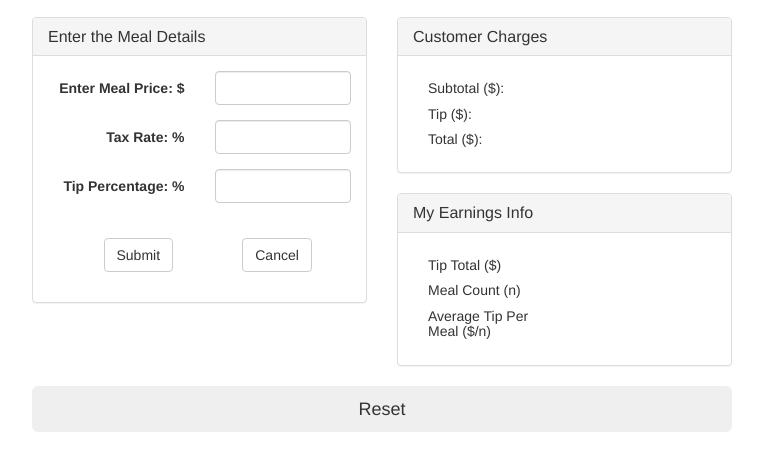
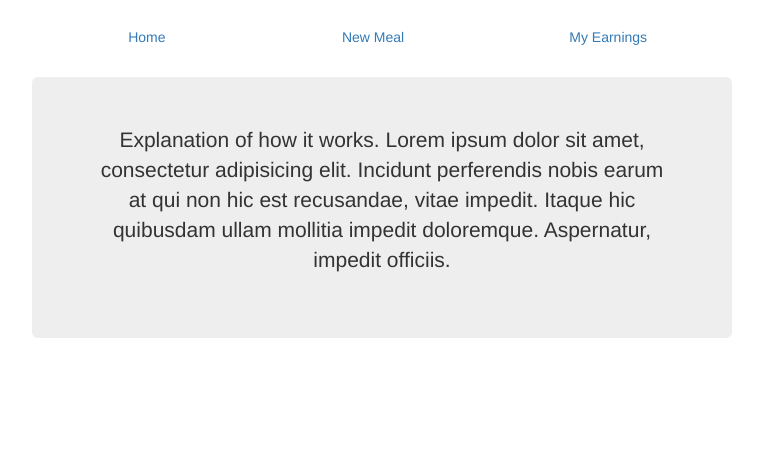
Before and after one commit to songvc/waitstaff, a website: page app/index.html in a window 1280 px wide. Shown: the part 62-532 px from the top of the page, without its empty margins (258-1021 px from the left). Drawn offline with nearby package versions, Linux system fonts and the light colour scheme; some packages are replaced by stand-ins of ours; files that its build step writes are made by us from their sources.

Commit message:
routing v3

```diff
--- a/app/index.html
+++ b/app/index.html
@@ -15,116 +15,31 @@
     <link rel="stylesheet" href="styles/main.css">
     <!-- endbuild -->
   </head>
-  <body ng-controller="MainCtrl">
+  <body>
     <!--[if lt IE 7]>
       <p class="browsehappy">You are using an <strong>outdated</strong> browser. Please <a href="http://browsehappy.com/">upgrade your browser</a> to improve your experience.</p>
     <![endif]-->
 
    <div class="container">
+
       <div class="page-header title">
         <h1>Waitstaff Calculator</h1>
       </div>
 
-     <div class="row">
+      <ul class="nav nav-pills nav-justified">
+        <li role="presentation"><a href="#/">Home</a></li>
+        <li role="presentation"><a href="#/new-meal">New Meal</a></li>
+        <li role="presentation"><a href="#/my-earnings">My Earnings</a></li>
+      </ul>
 
-      <div class="col-xs-6">
+      <br>
 
-        <div class="panel panel-default">
-          <div class="panel-heading">
-           <h3 class="panel-title">Enter the Meal Details</h3>
-          </div>
-          <div class="panel-body">
-
-           <form name="myForm" class="form-horizontal" novalidate>
-
-                <div class="form-group">
-                  <label class="col-sm-6 control-label">Enter Meal Price: $</label>
-                  <div class="col-sm-6">
-                    <input class="form-control" type="number" ng-model="mealPrice">
-                  </div>
-                </div>
-
-                <div class="form-group">
-                  <label class="col-sm-6 control-label">Tax Rate: %</label>
-                   <div class="col-sm-6">
-                    <input class="form-control" type="number" ng-model="tax">
-                  </div>
-                </div>
-
-                <div class="form-group">
-                  <label class="col-sm-6 control-label">Tip Percentage: %</label>
-                   <div class="col-sm-6">
-                    <input class="form-control" type="number" ng-model="tip">
-                  </div>
-                </div>
-                <br>
-
-
-                <div class="form-group">
-                  <div class="col-sm-offset-2 col-sm-3">
-                    <button type="submit" class="btn btn-default" ng-click="submit()">Submit</button>
-                  </div>
-                  <div class="col-sm-offset-2 col-sm-3">
-                    <button type="submit" class="btn btn-default" ng-click="cancel()">Cancel</button>
-                  </div>
-                </div>
-
-
-            </form>
-          </div>
-        </div>
+      <div class="ng-view">
 
       </div>
 
-       <div class="col-xs-6">
 
-        <div class="panel panel-default">
-          <div class="panel-heading">
-           <h3 class="panel-title">Customer Charges</h3>
-          </div>
-          <div class="panel-body">
-            <div class="col-sm-6">
-              <h5>Subtotal ($):</h5>
-              <h5>Tip      ($): </h5>
-              <h5>Total    ($): </h5>
-            </div>
 
-            <div class="col-sm-6" ng-show="success">
-              <h5> {{mealList[getMealCount()-1].subTotal}}</h5>
-              <h5> {{mealList[getMealCount()-1].tipAmount}} </h5>
-              <h5> {{mealList[getMealCount()-1].total}} </h5>
-            </div>
-
-          </div>
-        </div>
-
-        <div class="panel panel-default">
-          <div class="panel-heading">
-           <h3 class="panel-title">My Earnings Info</h3>
-          </div>
-          <div class="panel-body">
-
-           <div class="col-sm-6">
-             <h5>Tip Total ($)</h5>
-             <h5>Meal Count (n)</h5>
-             <h5>Average Tip Per Meal ($/n)</h5>
-           </div>
-          <div class="col-sm-6" ng-show="success">
-             <h5>{{getTipTotal()}}</h5>
-             <h5>{{getMealCount()}}</h5>
-             <h5>{{averageTip()}}</h5>
-           </div>
-
-          </div>
-        </div>
-
-       </div>
-
-     </div>
-
-     <div class="row" style="text-align:center">
-       <button type="button" style="width:700px;"class="btn btn- success btn-lg" ng-click="reset()">Reset</button>
-     </div>
 
    </div>
 
@@ -146,6 +61,7 @@
     <script src="bower_components/jquery/dist/jquery.js"></script>
     <script src="bower_components/angular/angular.js"></script>
     <script src="bower_components/bootstrap/dist/js/bootstrap.js"></script>
+    <script src="bower_components/angular-route/angular-route.js"></script>
     <!-- endbower -->
     <!-- endbuild -->
 
--- a/app/scripts/app.js
+++ b/app/scripts/app.js
@@ -9,4 +9,26 @@
  * Main module of the application.
  */
 angular
-  .module('waitstaffApp', []);
+  .module('waitstaffApp', ['ngRoute'])
+  	.config(['$routeProvider', function($routeProvider){
+  		$routeProvider
+
+  		.when('/',{
+  			templateUrl: 'views/main.html',
+  			controller: 'MainCtrl',
+  		})
+
+  		.when('/new-meal',{
+  			templateUrl: 'views/new-meal.html',
+  			controller: 'MainCtrl',
+  		})
+
+  		.when('/my-earnings',{
+  			templateUrl:'views/my-earnings.html',
+  			controller:'MainCtrl',
+  		})
+
+  		.otherwise('/')
+
+
+  	}]);
--- a/app/scripts/controllers/main.js
+++ b/app/scripts/controllers/main.js
@@ -8,19 +8,17 @@
  * Controller of the waitstaffApp
  */
 angular.module('waitstaffApp')
-  .controller('MainCtrl', function ($scope) {
-
-	$scope.mealList = [];
-	$scope.success = false;
-
-  //  $scope.defaults = angular.copy($scope.user);
-    // $scope.subTotal= (user.tax/100)*user.mealPrice + user.mealPrice;
+    .controller('MainCtrl', function ($scope) {
+    console.log("Hello");
+    $scope.mealList = [];
+    $scope.success = false;
 
     $scope.computePercent = function(a,r){
     	return a + (a * (r/100));
     };
 
     $scope.submit = function(){
+
     	if( $scope.myForm.$valid ) {
 
 			$scope.success = true;
@@ -80,4 +78,4 @@ angular.module('waitstaffApp')
     };
 
 
-  });
+    });
--- a/bower.json
+++ b/bower.json
@@ -3,7 +3,8 @@
   "version": "0.0.0",
   "dependencies": {
     "angular": "^1.3.0",
-    "bootstrap": "^3.2.0"
+    "bootstrap": "^3.2.0",
+    "angular-route": "~1.3.15"
   },
   "devDependencies": {
     "angular-mocks": "^1.3.0"
```
Also changed, not shown: test/karma.conf.js (+1 -0 lines), app/styles/main.css (line endings or trailing spaces).
